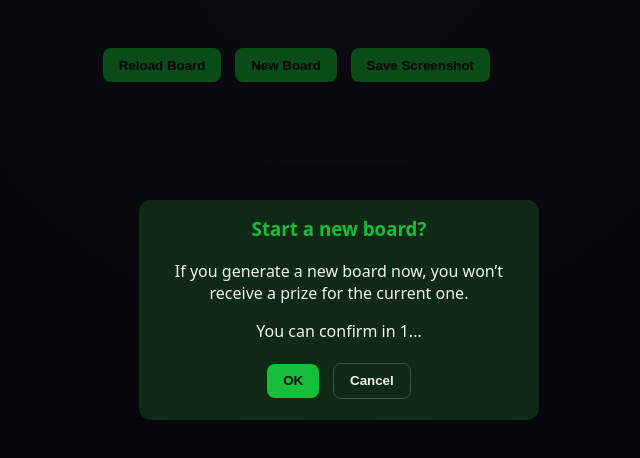
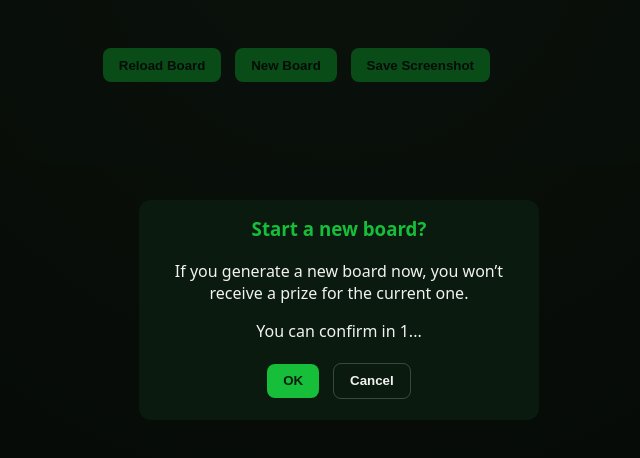
Before and after one commit to tritekdaniel/comicon-bingo, a website: page public/index.html in a window 1280 px wide. Both pictures are taken after a click on the button "New Board". Shown: the part 90-548 px from the top of the page, without its empty margins (301-941 px from the left). Drawn offline with Linux system fonts and the light colour scheme; no server answers.

Commit message:
am I done

```diff
--- a/public/styles.css
+++ b/public/styles.css
@@ -1,13 +1,13 @@
 :root {
   --accent: #16be3a;
-  --bg: #0e1f13;
+  --bg: #0e1f10;
   --text: #f2f2f2;
   --cell-size: min(18vw, 90px);
 }
 * { box-sizing: border-box; }
 body {
   font-family: "Poppins", system-ui, sans-serif;
-  background: radial-gradient(circle at top, #1a1a2a, #0a0a14);
+  background: radial-gradient(circle at top, #1a2a1b, #0a140c);
   color: var(--text);
   margin: 0;
   padding: 1rem;
@@ -62,7 +62,7 @@ p.subtitle {
 button {
   background: var(--accent);
   border: none;
-  color: #000000;
+  color: #071f0e;
   font-weight: 600;
   border-radius: 8px;
   padding: 0.6rem 1rem;
@@ -98,7 +98,7 @@ button.secondary {
   opacity: 1;
 }
 .modal-box {
-  background: #0e2916;
+  background: #0a1a0e;
   border-radius: 12px;
   padding: 1rem;
   width: min(90%, 400px);
```
